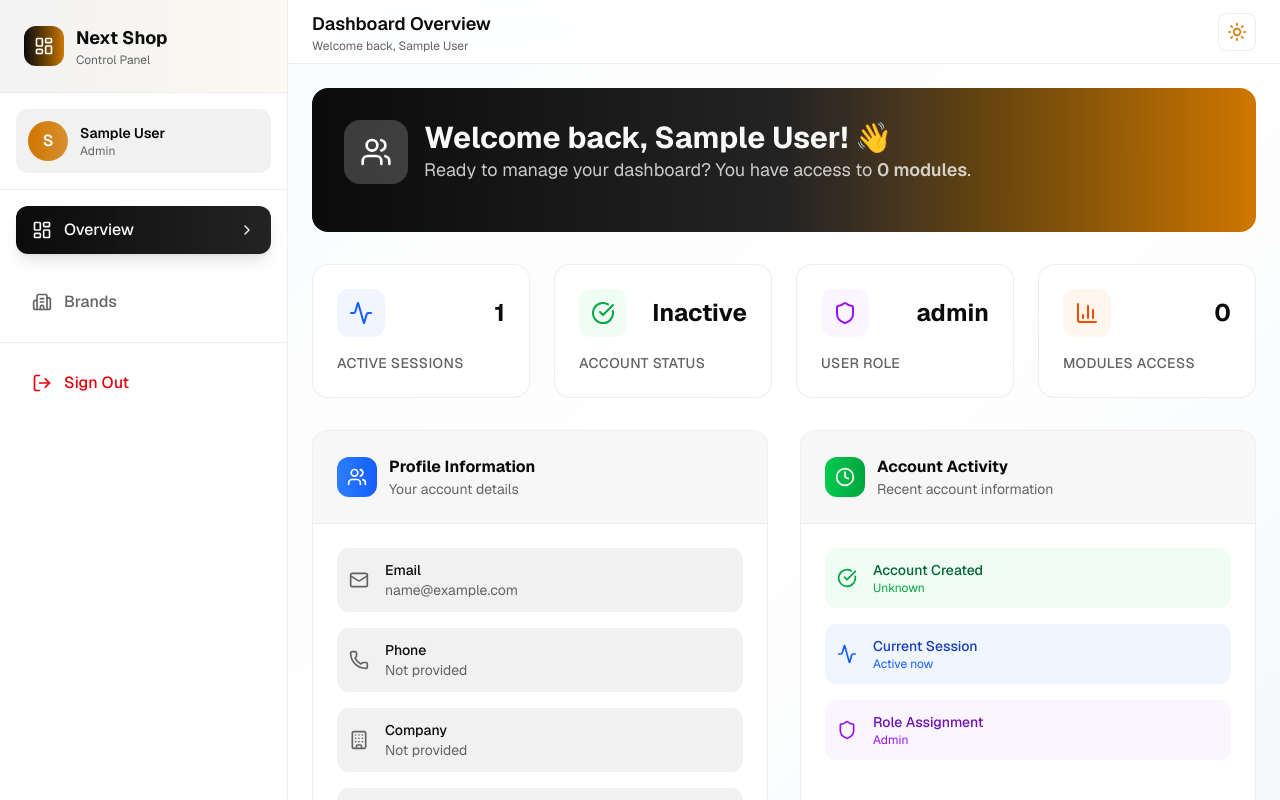
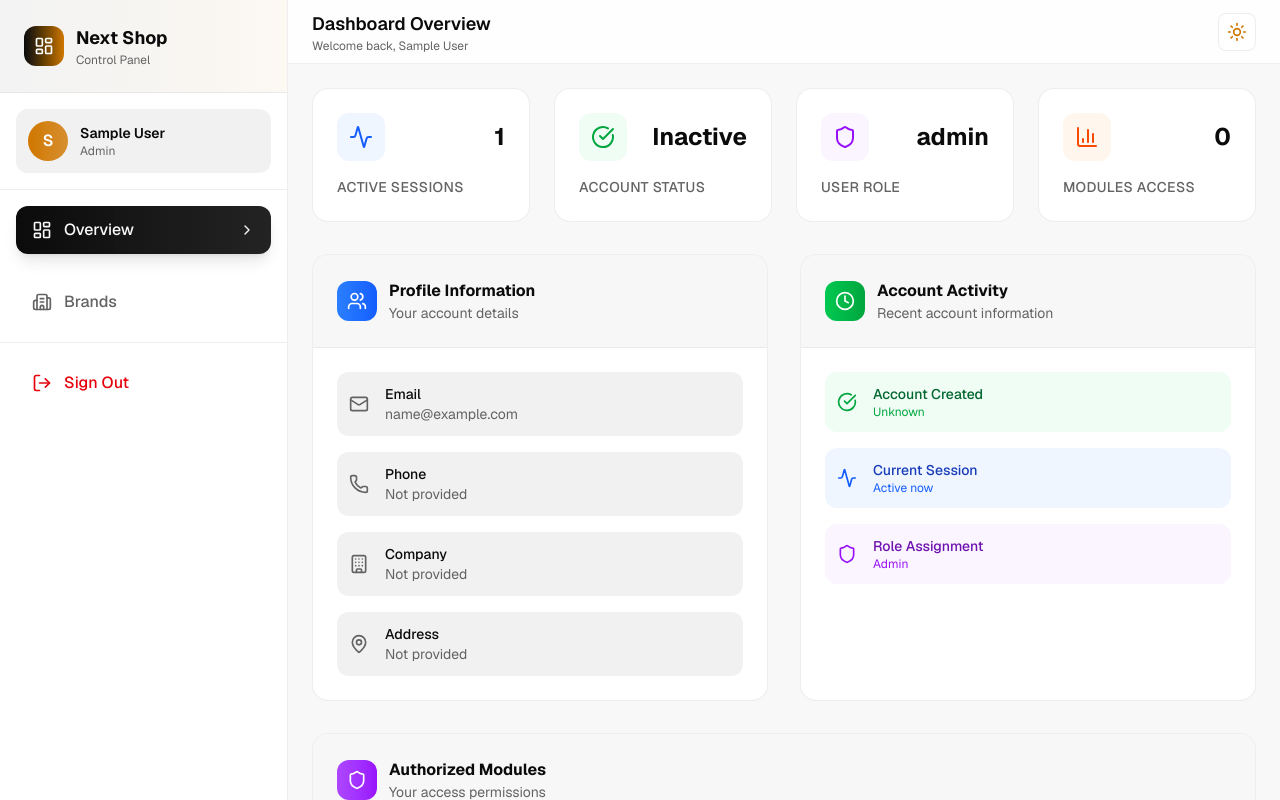
Before and after one commit to Shajidaa/next-shop, a Next.js app: page /dashboard in a window 1280 px wide. Shown: the top 800 px of the page. Built offline with nearby package versions, Linux system fonts and the light colour scheme; sample sign-in values are in the browser's storage.

Commit message:
udpate the product card and dashboard

```diff
--- a/src/app/(dashboard)/dashboard/page.jsx
+++ b/src/app/(dashboard)/dashboard/page.jsx
@@ -50,27 +50,8 @@ export default function DashboardPage() {
   ];
 
   return (
-    <div className="space-y-8">
-      {/* Welcome Section */}
-      <div className="relative overflow-hidden bg-gradient-to-r from-primary via-primary/90 to-accent rounded-2xl p-8 text-primary-foreground">
-        <div className="absolute inset-0 bg-grid-white/10 [mask-image:linear-gradient(0deg,white,rgba(255,255,255,0.6))]"></div>
-        <div className="relative">
-          <div className="flex items-center gap-4 mb-4">
-            <div className="w-16 h-16 bg-white/20 backdrop-blur-sm rounded-2xl flex items-center justify-center">
-              <Users className="w-8 h-8 text-white" />
-            </div>
-            <div>
-              <h1 className="text-3xl font-bold">
-                Welcome back, {user?.name || user?.username || "User"}! 👋
-              </h1>
-              <p className="text-primary-foreground/80 text-lg">
-                Ready to manage your dashboard? You have access to{" "}
-                <span className="font-semibold">{user?.permissions?.length || 0} modules</span>.
-              </p>
-            </div>
-          </div>
-        </div>
-      </div>
+    <div className="space-y-8 ">
+
 
       {/* Stats Grid */}
       <div className="grid grid-cols-1 md:grid-cols-2 lg:grid-cols-4 gap-6">
--- a/src/app/(dashboard)/layout.jsx
+++ b/src/app/(dashboard)/layout.jsx
@@ -55,7 +55,7 @@ export default function DashboardLayout({ children }) {
 
   return (
     <ThemeProvider>
-      <div className="flex min-h-screen bg-gradient-to-br from-slate-50 via-white to-slate-100">
+      <div className="flex min-h-screen ">
         {/* Mobile Sidebar Overlay */}
         {sidebarOpen && (
           <div
--- a/src/components/Navbar.jsx
+++ b/src/components/Navbar.jsx
@@ -33,6 +33,7 @@ export function Navbar() {
   };
 
   const isActivePath = (path) => pathname === path;
+
 
 
   return (
--- a/src/components/ProductCard.jsx
+++ b/src/components/ProductCard.jsx
@@ -53,15 +53,16 @@ const ProductCard = ({ product }) => {
 
           {/* Price Section */}
           <div className="flex items-center justify-between mt-auto pt-4 border-t border-border/50">
-            <div className="flex flex-col">
+            <div className="flex flex-row gap-2 ">
+              <span className="text-xl font-bold text-primary">
+                ${Number(product.finalPrice || 0).toFixed(2)}
+              </span>
               {hasDiscount && (
-                <span className="text-xs text-muted-foreground line-through">
+                <span className="text-xl text-muted-foreground line-through">
                   ${Number(product.originalPrice).toFixed(2)}
                 </span>
               )}
-              <span className="text-xl font-bold text-primary">
-                ${Number(product.finalPrice || 0).toFixed(2)}
-              </span>
+
             </div>
 
           </div>
```
